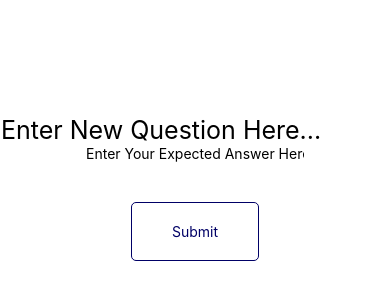
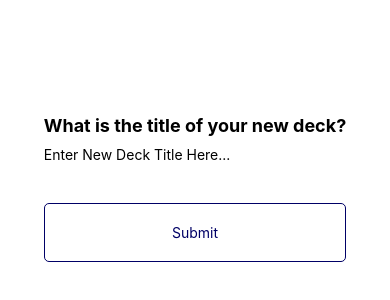
Before and after one commit to yufrances90/UdaciCards, a React Native app in the folder udacicards/: screen / in a window 390 px wide. Shown: the part 234-534 px from the top of the page. Built offline with nearby package versions, Linux system fonts and the light colour scheme.

Commit message:
Made several changes
- refactor: Refactored common styles into global styles
- feat: Rebuilt "New Question View" and "New Deck View" UI

```diff
--- a/udacicards/App.js
+++ b/udacicards/App.js
@@ -1,26 +1,18 @@
 import React, { Component } from 'react';
 import {
-    StyleSheet,
     View
 } from 'react-native';
 
-import NewQuestion from './pages/NewQuestion';
+import globalStyles from './styles/styles';
+
+import NewDeck from './pages/NewDeck';
 
 export default class App extends Component {
     render() {
         return (
-          <View style={styles.container}>
-            <NewQuestion />
+          <View style={globalStyles.centeredContainer}>
+            <NewDeck />
           </View>
         );
     }
 }
-
-const styles = StyleSheet.create({
-    container: {
-        flex: 1,
-        backgroundColor: '#fff',
-        alignItems: 'center',
-        justifyContent: 'center',
-    },
-});
--- a/udacicards/pages/NewDeck.js
+++ b/udacicards/pages/NewDeck.js
@@ -7,18 +7,20 @@ import {
     TouchableOpacity
 } from 'react-native';
 
+import globalStyles from '../styles/styles';
+
 export default class NewDeck extends Component {
     render() {
         return (
-            <View style={styles.container}>
+            <View>
                 <Text style={styles.title}>What is the title of your new deck?</Text>
                 <TextInput
                   placeholder="Enter New Deck Title Here..."
                 />
                 <TouchableOpacity
-                    style={styles.submitBtn}
+                    style={globalStyles.submitBtn}
                 >
-                    <Text style={styles.submitBtnText}>Submit</Text>
+                    <Text style={globalStyles.submitBtnText}>Submit</Text>
                 </TouchableOpacity>
             </View>
         );
@@ -26,29 +28,9 @@ export default class NewDeck extends Component {
 }
 
 const styles = StyleSheet.create({
-    container: {
-        flex: 1,
-        backgroundColor: '#fff',
-        alignItems: 'center',
-        justifyContent: 'center',
-    },
     title: {
         fontWeight: 'bold',
         fontSize: 18,
         marginBottom: 10
-    },
-    submitBtn: {
-        marginTop: 40,
-        borderColor: '#000066',
-        borderStyle: 'solid',
-        borderWidth: 1,
-        paddingLeft: 40,
-        paddingRight: 40,
-        paddingTop: 20,
-        paddingBottom: 20,
-        borderRadius: 5
-    },
-    submitBtnText: {
-        color: '#000066'
     }
 });
--- a/udacicards/pages/NewQuestion.js
+++ b/udacicards/pages/NewQuestion.js
@@ -6,6 +6,8 @@ import {
     TextInput,
     TouchableOpacity
 } from 'react-native';
+
+import globalStyles from '../styles/styles';
 
 export default class NewQuestion extends Component {
     render() {
@@ -19,9 +21,9 @@ export default class NewQuestion extends Component {
                   placeholder="Enter Your Expected Answer Here..."
                 />
                 <TouchableOpacity
-                    style={styles.submitBtn}
+                    style={globalStyles.submitBtn}
                 >
-                    <Text style={styles.submitBtnText}>Submit</Text>
+                    <Text style={globalStyles.submitBtnText}>Submit</Text>
                 </TouchableOpacity>
             </View>
         );
@@ -29,26 +31,6 @@ export default class NewQuestion extends Component {
 }
 
 const styles = StyleSheet.create({
-    container: {
-        flex: 1,
-        backgroundColor: '#fff',
-        alignItems: 'center',
-        justifyContent: 'center',
-    },
-    submitBtn: {
-        marginTop: 40,
-        borderColor: '#000066',
-        borderStyle: 'solid',
-        borderWidth: 1,
-        paddingLeft: 40,
-        paddingRight: 40,
-        paddingTop: 20,
-        paddingBottom: 20,
-        borderRadius: 5
-    },
-    submitBtnText: {
-        color: '#000066'
-    },
     textInput: {
         fontSize: 25
     }
--- /dev/null
+++ b/udacicards/styles/styles.js
@@ -0,0 +1,29 @@
+import {
+    StyleSheet
+} from 'react-native';
+
+const globalStyles = StyleSheet.create({
+    submitBtn: {
+        marginTop: 40,
+        borderColor: '#000066',
+        borderStyle: 'solid',
+        borderWidth: 1,
+        paddingLeft: 40,
+        paddingRight: 40,
+        paddingTop: 20,
+        paddingBottom: 20,
+        borderRadius: 5,
+    },
+    submitBtnText: {
+        color: '#000066',
+        textAlign: 'center'
+    },
+    centeredContainer: {
+        flex: 1,
+        backgroundColor: '#fff',
+        alignItems: 'center',
+        justifyContent: 'center'
+    }
+});
+
+export default globalStyles;
```
